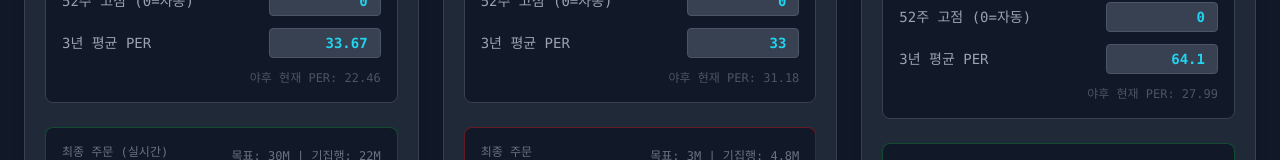
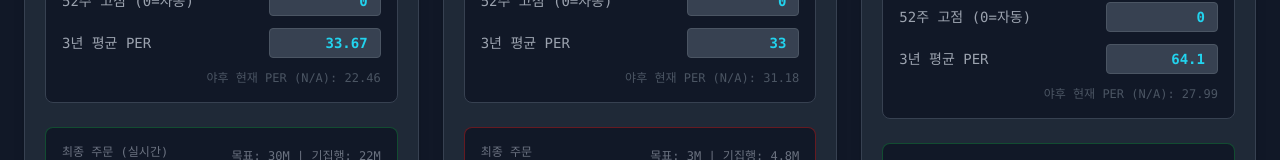
Before and after one commit to dluvbell/BuyorSell, a plain HTML site: page index.html in a window 1280 px wide. Shown: the part 372-532 px from the top of the page. Drawn offline with nearby package versions, Linux system fonts and the light colour scheme.

Commit message:
Add files via upload

```diff
--- a/app.js
+++ b/app.js
@@ -175,7 +175,7 @@ function renderCards() {
                         class="control-input bg-gray-700 text-cyan-400 border border-gray-600 rounded px-3 py-1 text-right w-28 font-bold"
                         oninput="recalculateCard('${symbol}', 'avg_pe_3y', this.value)">
                 </div>
-                <div class="text-gray-600 text-xs text-right mt-1">야후 현재 PER: ${asset.current_pe ? asset.current_pe.toFixed(2) : 'N/A'}</div>
+                <div class="text-gray-600 text-xs text-right mt-1">야후 현재 PER (${asset.pe_type || 'N/A'}): ${asset.current_pe ? asset.current_pe.toFixed(2) : 'N/A'}</div>
                 ` : ''}
             </div>
 
```
Also changed, not shown: index.html (line endings or trailing spaces).
